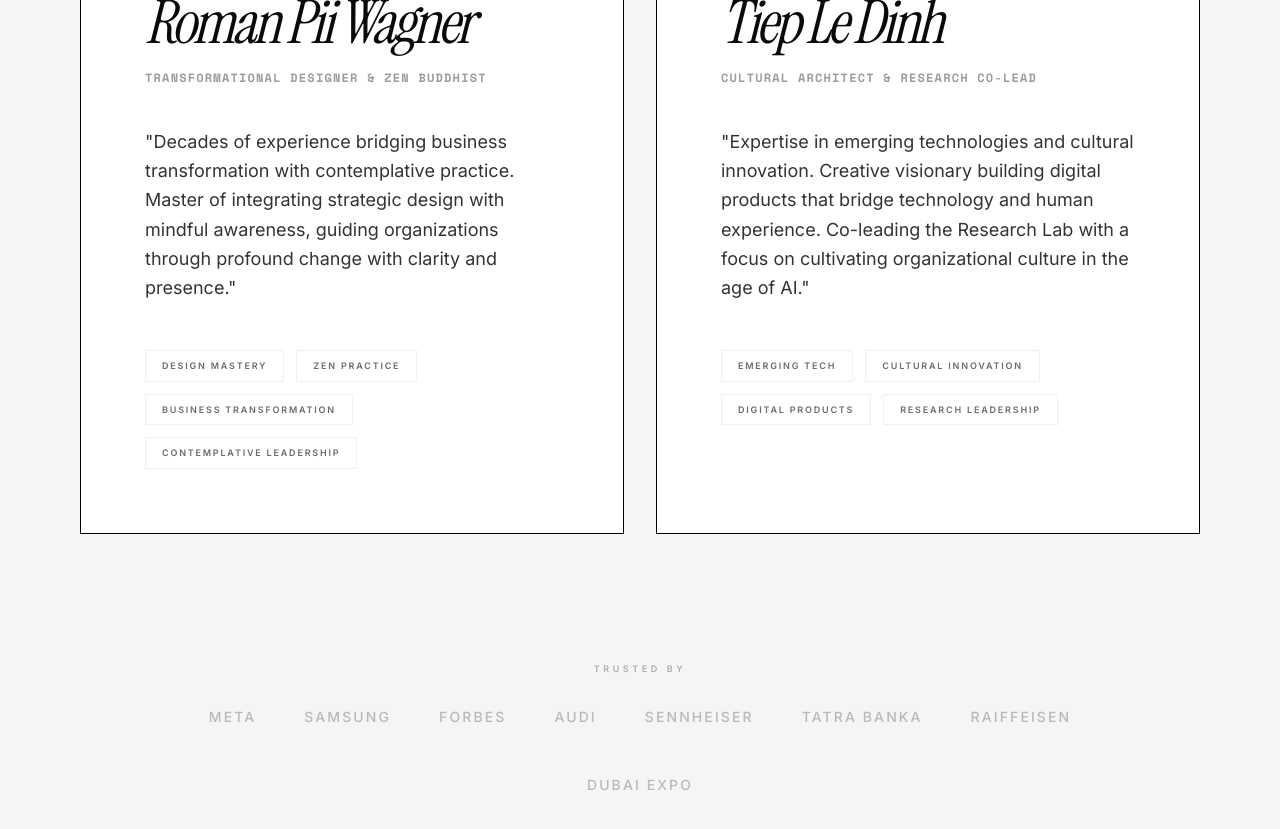
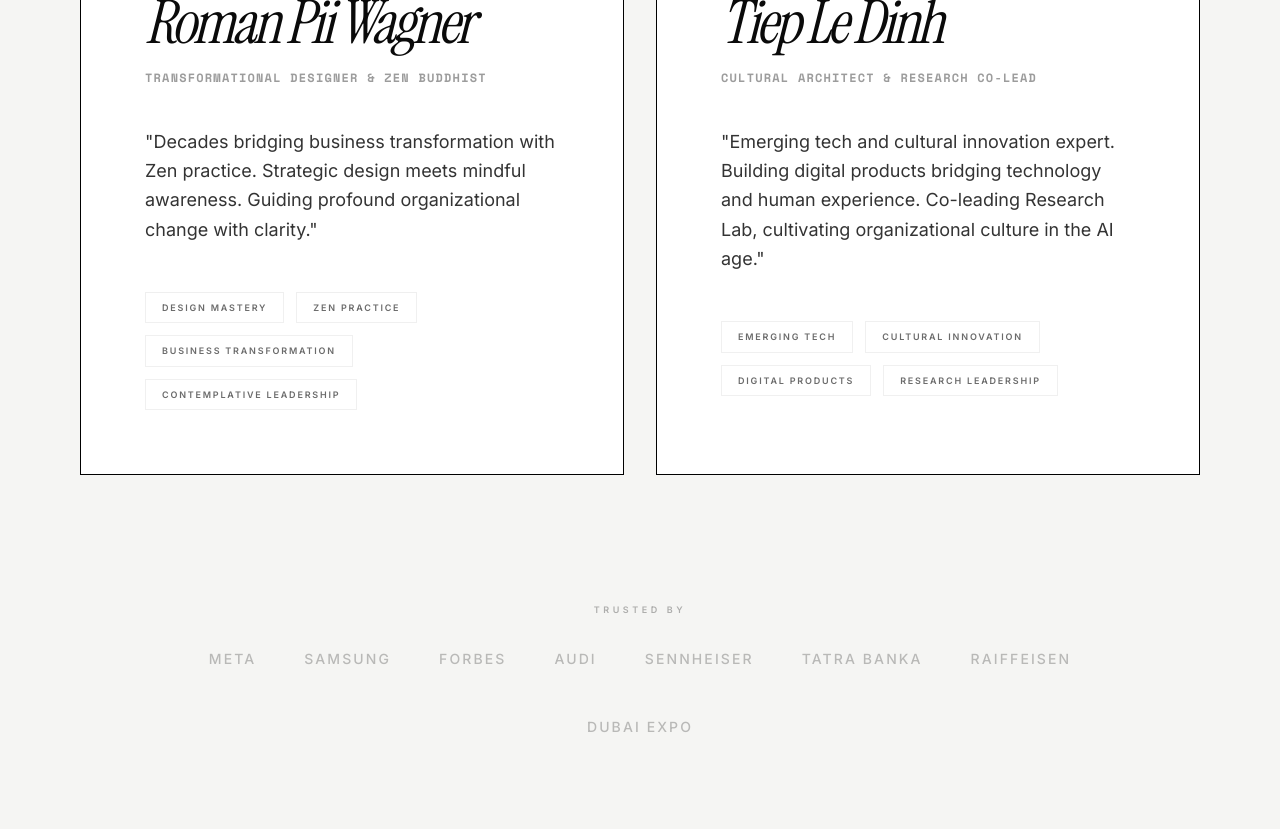
Before and after one commit to princeofwellness/researchlab, a Next.js app: page / in a window 1280 px wide. Shown: the part 6560-7389 px from the top of the page. Built offline with nearby package versions, Linux system fonts and the light colour scheme.

Commit message:
Condense Roman and Tiep bios to be more punchy and impactful

```diff
--- a/src/app/page.tsx
+++ b/src/app/page.tsx
@@ -221,14 +221,14 @@ export default function SorrywecanResearchLab() {
                         company: "TRANSFORMATIONAL DESIGN",
                         name: "Roman Pii Wagner",
                         role: "Transformational Designer & Zen Buddhist",
-                        bio: "Decades of experience bridging business transformation with contemplative practice. Master of integrating strategic design with mindful awareness, guiding organizations through profound change with clarity and presence.",
+                        bio: "Decades bridging business transformation with Zen practice. Strategic design meets mindful awareness. Guiding profound organizational change with clarity.",
                         tags: ["Design Mastery", "Zen Practice", "Business Transformation", "Contemplative Leadership"]
                     },
                     {
                         company: "RESEARCH LAB // HEAD OF CULTURE",
                         name: "Tiep Le Dinh",
                         role: "Cultural Architect & Research Co-Lead",
-                        bio: "Expertise in emerging technologies and cultural innovation. Creative visionary building digital products that bridge technology and human experience. Co-leading the Research Lab with a focus on cultivating organizational culture in the age of AI.",
+                        bio: "Emerging tech and cultural innovation expert. Building digital products bridging technology and human experience. Co-leading Research Lab, cultivating organizational culture in the AI age.",
                         tags: ["Emerging Tech", "Cultural Innovation", "Digital Products", "Research Leadership"]
                     }
                 ]
@@ -422,14 +422,14 @@ export default function SorrywecanResearchLab() {
                         company: "TRANSFORMATIONAL DESIGN",
                         name: "Roman Pii Wagner",
                         role: "Transformačný Dizajnér & Zen Budhista",
-                        bio: "Desaťročia skúseností s prepájaním biznis transformácie s kontemplatívnou praxou. Majster integrácie strategického dizajnu s mindful awareness, vedenie organizácií cez hlbokú zmenu s jasnosťou a prítomnosťou.",
+                        bio: "Desaťročia prepájania biznis transformácie so Zen praxou. Strategický dizajn stretáva mindful awareness. Vedenie hlbokej organizačnej zmeny s jasnosťou.",
                         tags: ["Design Mastery", "Zen Prax", "Biznis Transformácia", "Kontemplatívne Vedenie"]
                     },
                     {
                         company: "RESEARCH LAB // HEAD OF CULTURE",
                         name: "Tiep Le Dinh",
                         role: "Kultúrny Architekt & Research Co-Lead",
-                        bio: "Expertíza v emerging technológiách a kultúrnej inovácii. Kreatívny vizionár budujúci digitálne produkty, ktoré prepájajú technológiu a ľudskú skúsenosť. Spoluvede Research Lab so zameraním na kultiváciu organizačnej kultúry vo veku AI.",
+                        bio: "Expert na emerging tech a kultúrnu inováciu. Buduje digitálne produkty prepájajúce technológiu a ľudskú skúsenosť. Spoluvede Research Lab, kultivuje organizačnú kultúru vo veku AI.",
                         tags: ["Emerging Tech", "Kultúrna Inovácia", "Digitálne Produkty", "Research Leadership"]
                     }
                 ]
```
